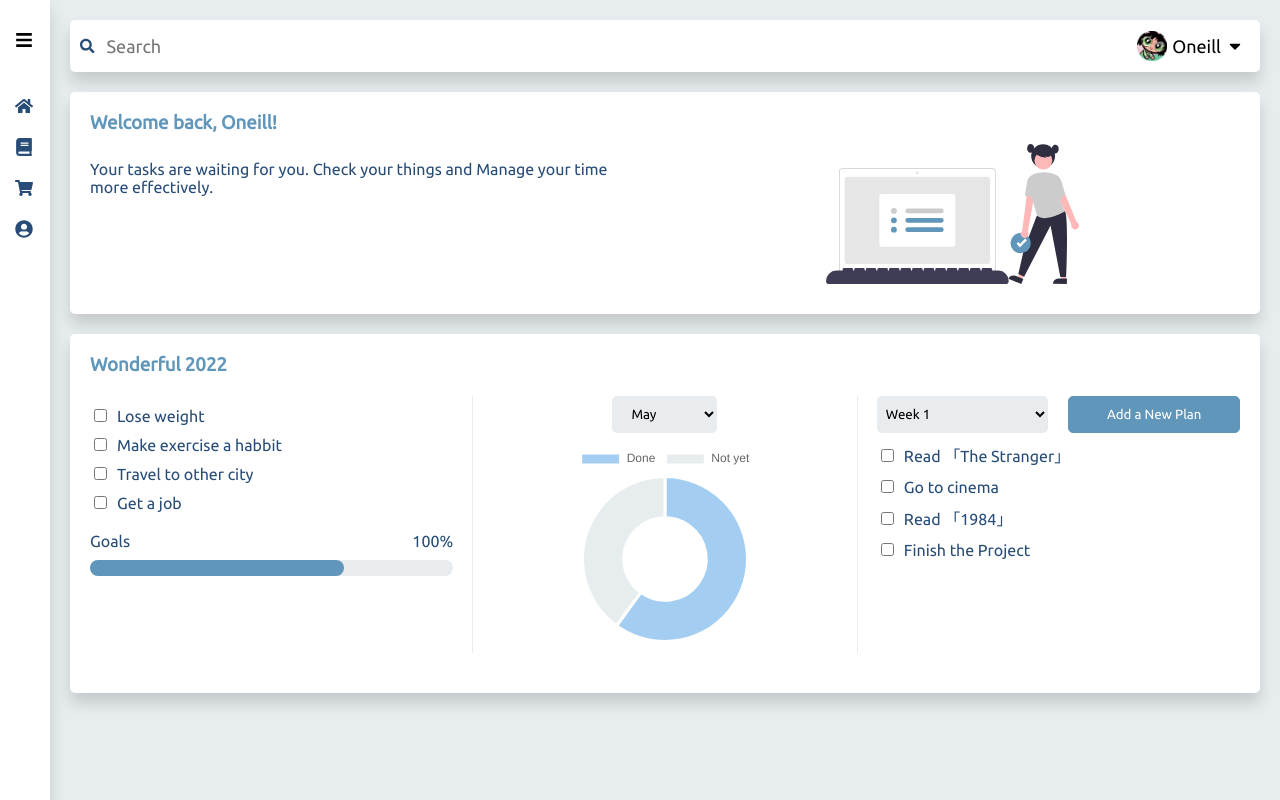
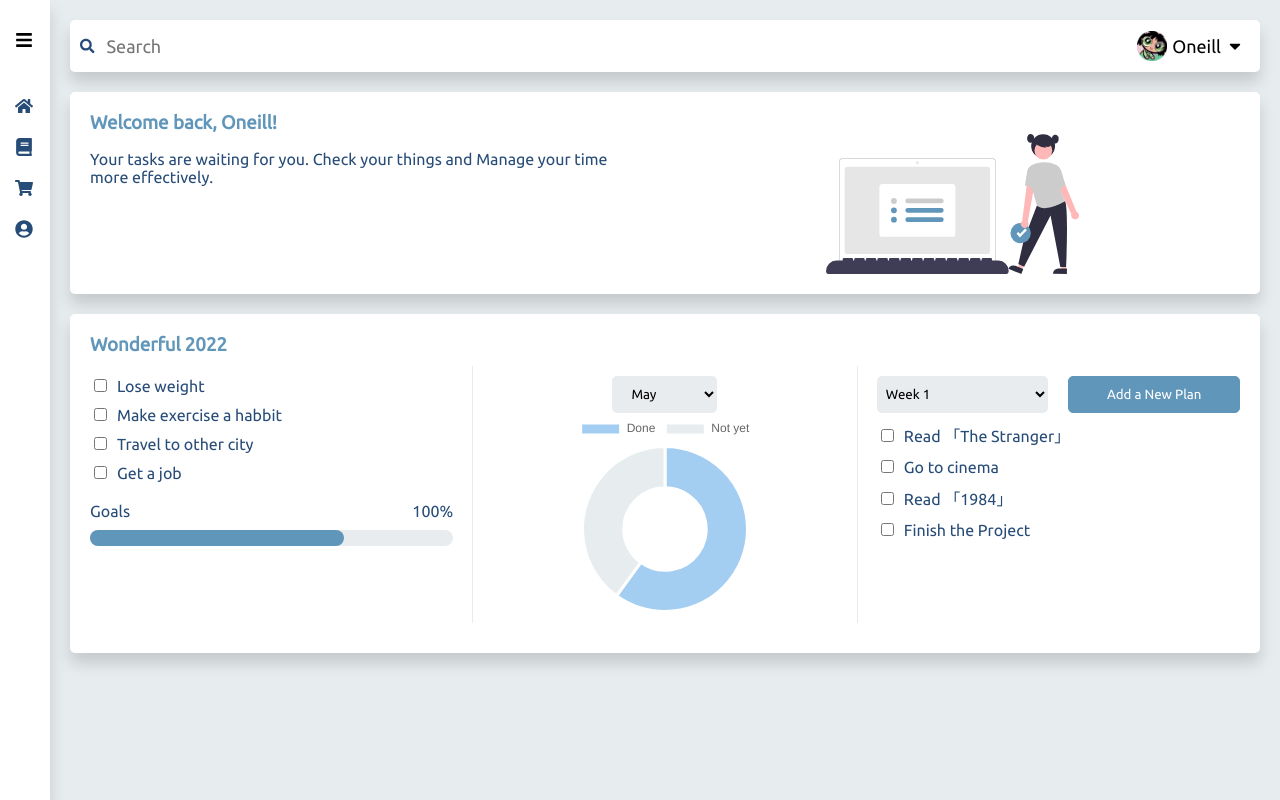
Before and after one commit to yujinoneill/task-manager-app, a React (Create React App) app: page / in a window 1280 px wide. Built offline with nearby package versions, Linux system fonts and the light colour scheme.

Commit message:
FEAT: Remove global margin, Add margin individually

```diff
--- a/src/components/BasicBox.js
+++ b/src/components/BasicBox.js
@@ -19,10 +19,10 @@ const StyledSection = styled.section`
     color: #6096ba;
   }
 
-  div {
+  /* div {
     margin-top: ${(props) => props.marginTop || "10px"};
     margin-bottom: ${(props) => props.marginBottom || "10px"};
-  }
+  } */
 `;
 
 const BasicBox = ({
--- a/src/components/CheckForm.js
+++ b/src/components/CheckForm.js
@@ -1,6 +1,8 @@
 import styled from "styled-components";
 
 const Check = styled.div`
+  margin: 10px 0;
+
   label {
     display: flex;
     align-items: center;
--- a/src/components/FilteredList.js
+++ b/src/components/FilteredList.js
@@ -11,6 +11,8 @@ export const StyledHeader = styled.header`
   display: grid;
   grid-template-columns: 0.3fr 0.3fr auto;
   grid-gap: 20px;
+
+  margin-bottom: 20px;
 
   select {
     outline: none;
@@ -33,6 +35,8 @@ const Grid = styled.div`
   grid-template-columns: repeat(4, 1fr);
   grid-template-rows: auto;
   grid-gap: 10px;
+
+  margin: 10px 0;
 
   @media screen and (max-width: 768px) {
     grid-template-columns: repeat(2, 1fr);
--- a/src/components/Form.js
+++ b/src/components/Form.js
@@ -16,9 +16,7 @@ export const StyledDiv = styled.div`
   grid-template-rows: 1fr;
   grid-gap: 20px;
 
-  div {
-    margin: 0;
-  }
+  margin: 10px 0;
 
   input,
   textarea {
--- a/src/components/diary/DiaryEditor.js
+++ b/src/components/diary/DiaryEditor.js
@@ -74,7 +74,6 @@ const Grid = styled.div`
   grid-row-gap: 10px;
 
   h4 {
-    margin: 0;
     margin-bottom: 20px;
   }
 
@@ -95,7 +94,7 @@ const Grid = styled.div`
   }
 
   button {
-    margin-right: 10px;
+    margin: 10px 10px 10px 0;
   }
 
   @media screen and (max-width: 576px) {
--- a/src/pages/Home.js
+++ b/src/pages/Home.js
@@ -37,6 +37,8 @@ const Container = styled.div`
   grid-template-columns: repeat(3, 1fr);
   grid-template-rows: 1fr;
 
+  margin: 10px 0;
+
   box-sizing: border-box;
 
   @media screen and (max-width: 768px) {
@@ -58,6 +60,8 @@ const MonthlyPlan = styled.div`
   display: flex;
   flex-direction: column;
   align-items: center;
+  margin-top: 10px;
+  margin-bottom: 10px;
   margin-right: auto;
   margin-left: auto;
 
@@ -75,7 +79,7 @@ const MonthlyPlan = styled.div`
   }
 
   @media screen and (max-width: 768px) {
-    margin-top: 10px;
+    margin-top: 20px;
   }
 `;
 
@@ -97,6 +101,8 @@ const WeeklyPlan = styled.div`
 const WeeklyHeader = styled(StyledHeader)`
   grid-template-columns: repeat(2, 1fr);
 
+  margin: 10px 0;
+
   @media screen and (max-width: 768px) {
     margin-top: 20px;
   }
@@ -105,6 +111,8 @@ const WeeklyHeader = styled(StyledHeader)`
 const ProgressBox = styled.div`
   display: flex;
   flex-direction: column;
+
+  margin: 20px 0;
 
   .progress-text {
     display: flex;
@@ -115,6 +123,8 @@ const ProgressBox = styled.div`
 const Progress = styled.progress`
   appearance: none;
   width: 100%;
+
+  margin: 10px 0;
 
   &::-webkit-progress-bar {
     background-color: #e9ecef;
```
